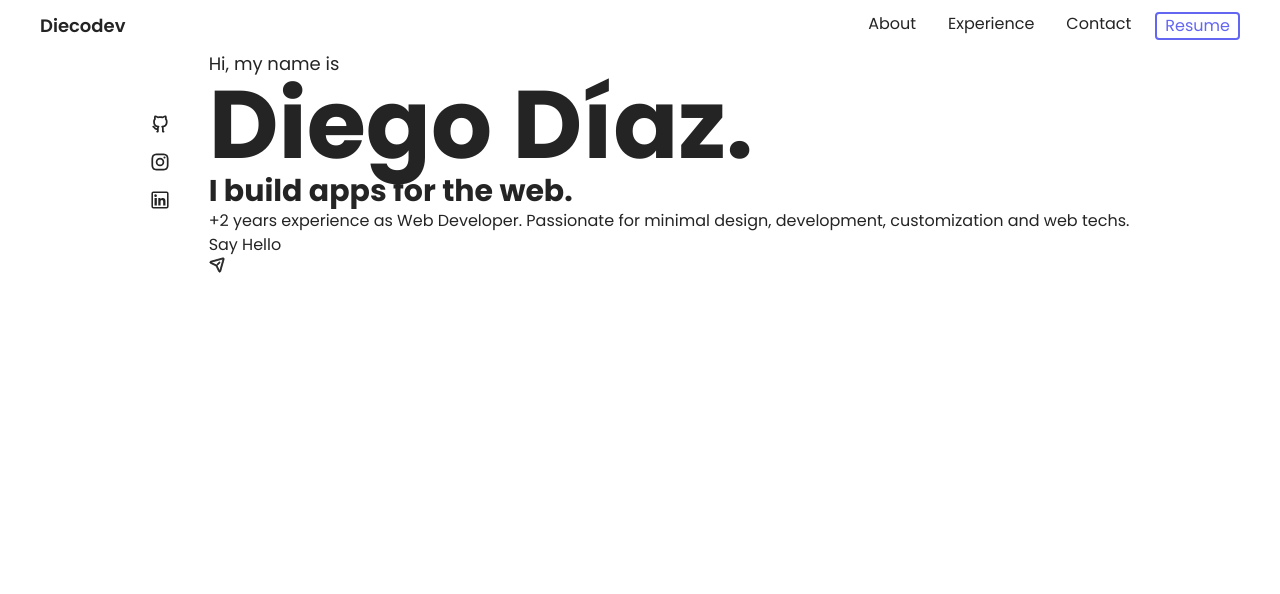
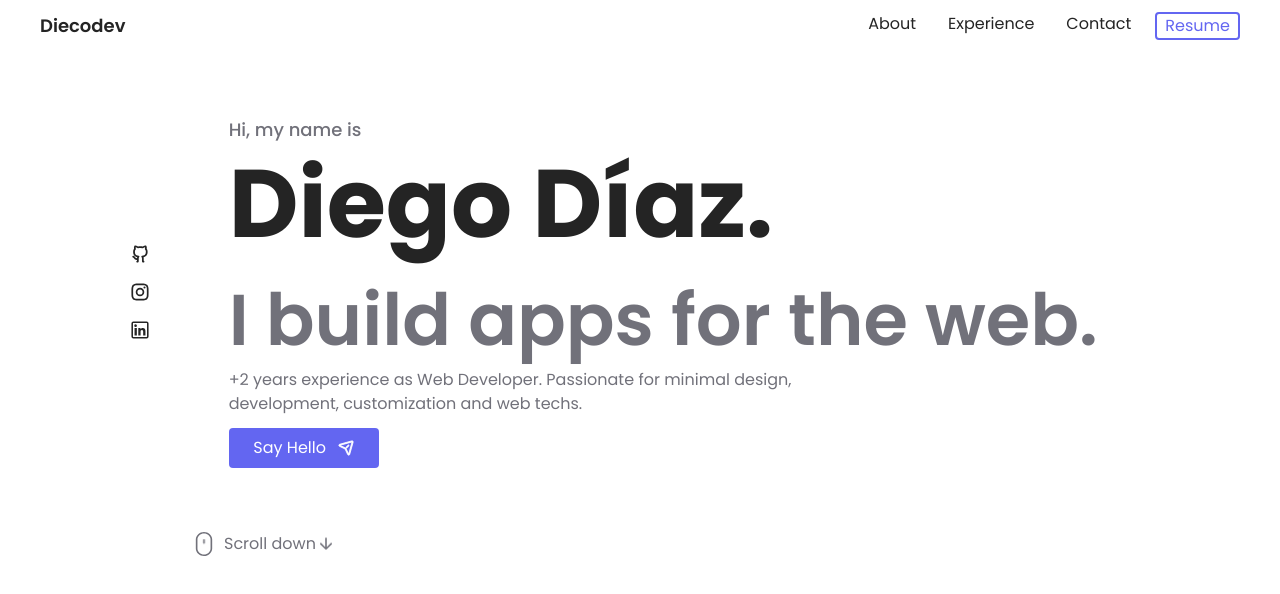
Before and after one commit to diecodev/diecodev, a Next.js app: page / in a window 1280 px wide. Shown: the top 594 px of the page. Built offline with nearby package versions, Linux system fonts and the light colour scheme.

Commit message:
Done: Hero section

```diff
--- a/app/components/hero.tsx
+++ b/app/components/hero.tsx
@@ -3,20 +3,20 @@ import Link from 'next/link'
 
 export const Hero = () => {
   return (
-    <main className='flex gap-10 justify-center items-center'>
+    <main className='flex gap-20 justify-center items-center'>
       <ul className='hidden lg:flex flex-col gap-5'>
         <li className='text-lg'><Github /></li>
         <li className='text-lg'><Instagram /></li>
         <li className='text-lg'><Linkedin /></li>
       </ul>
-      <section>
-        <p className='text-lg leading-snug'>Hi, my name is</p>
-        <h2 className='text-5xl md:text-8xl font-bold leading-snug'>Diego Díaz.</h2>
-        <p className='text-3xl font-bold'>I build apps for the web.</p>
-        <p>+2 years experience as Web Developer. Passionate for minimal design, development, customization and web techs.</p>
-        <Link href='/#contact' >
-          <span>Say Hello</span>
-          <span><Plane /></span>
+      <section className='flex flex-col gap-3 py-16'>
+        <p className='text-lg text-zinc-500 font-medium'>Hi, my name is</p>
+        <h2 className='text-5xl md:text-8xl font-bold'>Diego Díaz.</h2>
+        <p className='text-3xl font-semibold md:mt-5 md:text-7xl text-zinc-500'>I build apps for the web.</p>
+        <p className='w-full md:w-2/3 text-zinc-500'>+2 years experience as Web Developer. Passionate for minimal design, development, customization and web techs.</p>
+        <Link href='/#contact' className='gap-3 bg-indigo-500 rounded inline-flex max-w-[150px] px-3 py-2 items-center justify-center' >
+          <span className='text-white'>Say Hello</span>
+          <span className='text-white'><Plane /></span>
         </Link>
       </section>
     </main>
--- a/app/components/icons.tsx
+++ b/app/components/icons.tsx
@@ -13,6 +13,42 @@ export const Plane = (props: SVGProps<SVGSVGElement>) => (
       d="M17.634 1.366a1.24 1.24 0 0 0-1.215-.32L1.903 5.136A1.254 1.254 0 0 0 1.7 7.463l6.678 3.154 3.155 6.674a1.246 1.246 0 0 0 1.122.709h.11a1.239 1.239 0 0 0 1.098-.903l4.09-14.516a1.237 1.237 0 0 0-.319-1.215Zm-4.971 15.388-3.07-6.472 3.218-3.216a.621.621 0 0 0-.187-1.04.624.624 0 0 0-.693.16L8.713 9.403 2.238 6.334l14.516-4.088-4.091 14.508Z"
       fill="currentColor"
       stroke="currentColor"
+    />
+  </svg>
+)
+
+export const Cursor = (props: SVGProps<SVGSVGElement>) => (
+  <svg
+    width="1em"
+    height="1em"
+    viewBox="0 0 15 22"
+    fill="none"
+    xmlns="http://www.w3.org/2000/svg"
+    {...props}
+  >
+    <path
+      d="M7.5 22c-1.99 0-3.897-.724-5.303-2.014C.79 18.697 0 16.948 0 15.125v-8.25c0-1.823.79-3.572 2.197-4.861C3.603.724 5.51 0 7.5 0c1.99 0 3.897.724 5.303 2.014C14.21 3.303 15 5.052 15 6.875v8.25c0 .903-.194 1.797-.57 2.63a6.868 6.868 0 0 1-1.627 2.231 7.578 7.578 0 0 1-2.433 1.49A8.095 8.095 0 0 1 7.5 22Zm0-20.625c-1.591 0-3.117.58-4.243 1.61C2.132 4.018 1.5 5.417 1.5 6.876v8.25c0 1.459.632 2.858 1.757 3.89 1.126 1.03 2.652 1.61 4.243 1.61 1.591 0 3.117-.58 4.243-1.61 1.125-1.032 1.757-2.431 1.757-3.89v-8.25c0-1.459-.632-2.858-1.757-3.89-1.126-1.03-2.652-1.61-4.243-1.61Z"
+      fill="currentColor"
+    />
+    <path className="animate-wheel"
+      d="M7.5 8.938a.786.786 0 0 1-.53-.202.66.66 0 0 1-.22-.486V5.5a.66.66 0 0 1 .22-.486.786.786 0 0 1 .53-.202c.199 0 .39.073.53.202a.66.66 0 0 1 .22.486v2.75a.66.66 0 0 1-.22.486.786.786 0 0 1-.53.201Z"
+      fill="currentColor"
+    />
+  </svg>
+)
+
+export const Arrow = (props: SVGProps<SVGSVGElement>) => (
+  <svg
+    width="1em"
+    height="1em"
+    viewBox="0 0 10 10"
+    fill="none"
+    xmlns="http://www.w3.org/2000/svg"
+    {...props}
+  >
+    <path
+      d="M5 10a.739.739 0 0 1-.247-.04.575.575 0 0 1-.214-.137L.197 5.586A.618.618 0 0 1 0 5.128c0-.176.066-.329.197-.457a.639.639 0 0 1 .46-.193c.176 0 .33.065.461.193l3.224 3.146V.626c0-.182.063-.332.19-.45A.66.66 0 0 1 5 0c.186 0 .343.061.47.184a.615.615 0 0 1 .188.458v7.175l3.224-3.146a.639.639 0 0 1 .46-.193c.176 0 .329.065.46.193.132.128.198.28.198.457s-.066.33-.197.458L5.46 9.823a.575.575 0 0 1-.214.137A.739.739 0 0 1 5 10Z"
+      fill="currentColor"
     />
   </svg>
 )
--- a/app/globals.css
+++ b/app/globals.css
@@ -1,7 +1,3 @@
 @tailwind base;
 @tailwind components;
 @tailwind utilities;
-
-* {
-  color: #242424
-}
--- a/app/layout.tsx
+++ b/app/layout.tsx
@@ -21,7 +21,7 @@ export default function RootLayout({ children }: Props) {
         head.tsx. Find out more at https://beta.nextjs.org/docs/api-reference/file-conventions/head
       */}
       <head />
-      <body className='overflow-x-hidden max-w-screen min-h-screem px-4 lg:px-0' >{children}</body>
+      <body className='overflow-x-hidden max-w-screen min-h-screem px-4 lg:px-0 text-black' >{children}</body>
     </html>
   )
 }
--- a/app/page.tsx
+++ b/app/page.tsx
@@ -1,11 +1,24 @@
+import { Cursor, Arrow } from "./components/icons"
 import { Header } from "./components/header"
 import { Hero } from "./components/hero"
+import Link from 'next/link'
 
 export default function Home() {
   return (
     <>
       <Header />
       <Hero />
+      <Link href='/#about'>
+        <div className='text-zinc-500 flex gap-2 lg:w-[70%] lg:mx-auto xl:max-w-screen-lg'>
+          <Cursor className='w-6 h-auto' />
+          <div className='flex gap-1 items-center'>
+            <p>Scroll down</p>
+            <span>
+              <Arrow className='h-3 w-auto animate-bounce' />
+            </span>
+          </div>
+        </div>
+      </Link>
     </>
   )
 }
--- a/tailwind.config.js
+++ b/tailwind.config.js
@@ -9,6 +9,26 @@ module.exports = {
     extend: {
       fontFamily: {
         'sans': ['var(--poppins)', ...defaultTheme.fontFamily.sans],
+      },
+      colors: {
+        black: {
+          DEFAULT: '#242424',
+        }
+      },
+      animation: {
+        wheel: 'wheel 1s infinite'
+      },
+      keyframes: {
+        wheel: {
+          '0%, 100%': {
+            transform: 'translateY(-5%)',
+            'animation-timing-function': 'cubic-bezier(0.8,0,1,1)'
+          },
+          '50%': {
+            transform: 'translateY(10%)',
+            'animation-timing-function': 'cubic-bezier(0,0,0.2,1)'
+          }
+        }
       }
     },
   },
```
